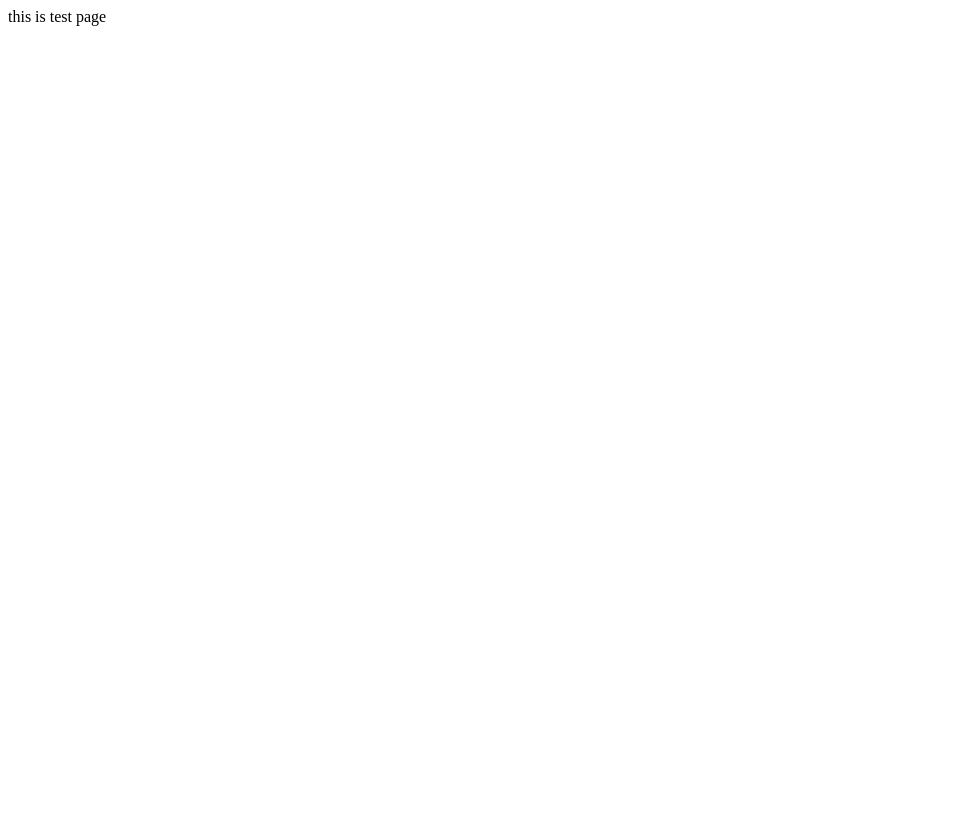
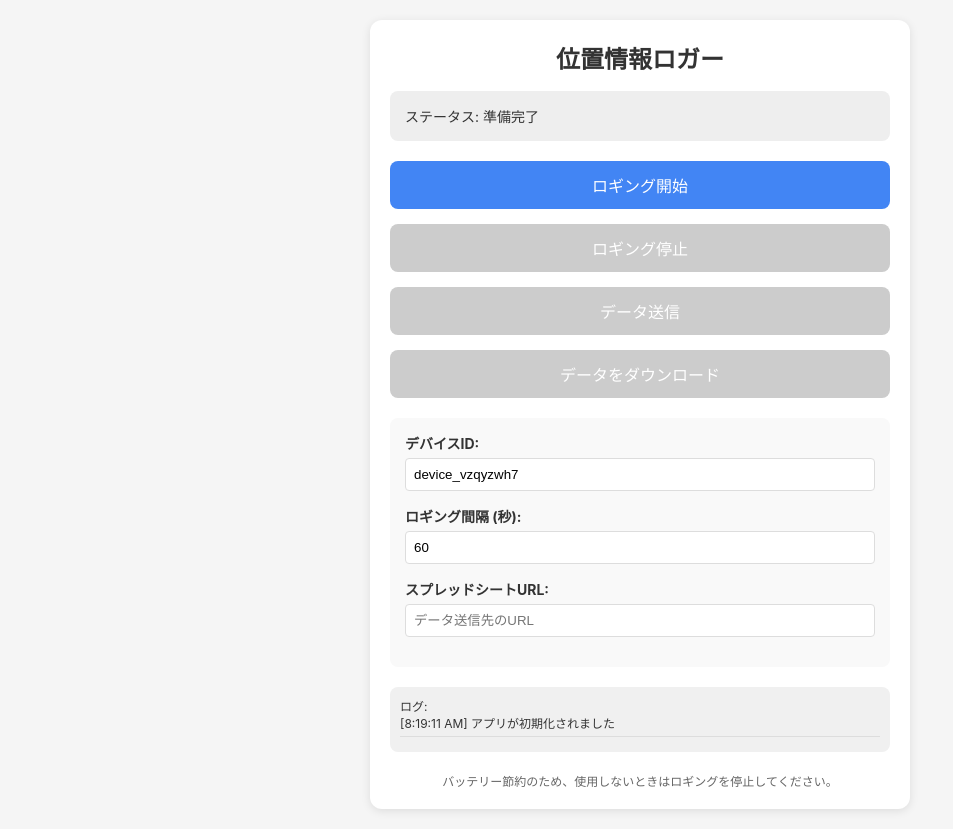
Before and after one commit to raisin910/location, a plain HTML site: page index.html in a window 1280 px wide. Shown: the whole page, without its empty margins (0-953 px from the left). Before the commit the page ends 800 px from the top, so only its background shows below. Drawn offline with Linux system fonts and the light colour scheme.

Commit message:
Update index.html

```diff
--- a/index.html
+++ b/index.html
@@ -1,3 +1,55 @@
-<html>
-  this is test page
+<!DOCTYPE html>
+<html lang="ja">
+<head>
+    <meta charset="UTF-8">
+    <meta name="viewport" content="width=device-width, initial-scale=1.0">
+    <title>位置情報ロガー</title>
+    <link rel="stylesheet" href="css/reset.css">
+    <link rel="stylesheet" href="css/style.css">
+</head>
+<body>
+    <div class="container">
+        <h1>位置情報ロガー</h1>
+
+        <div class="status" id="status">ステータス: 準備完了</div>
+
+        <div class="controls">
+            <button id="startBtn">ロギング開始</button>
+            <button id="stopBtn" disabled>ロギング停止</button>
+            <button id="sendDataBtn" disabled>データ送信</button>
+            <button id="downloadBtn" disabled>データをダウンロード</button>
+        </div>
+
+        <div class="settings">
+            <div class="form-group">
+                <label for="deviceId">デバイスID:</label>
+                <input type="text" id="deviceId" placeholder="一意のデバイスIDを入力">
+            </div>
+
+            <div class="form-group">
+                <label for="interval">ロギング間隔 (秒):</label>
+                <input type="number" id="interval" min="10" value="60">
+            </div>
+
+            <div class="form-group">
+                <label for="sheetUrl">スプレッドシートURL:</label>
+                <input type="text" id="sheetUrl" placeholder="データ送信先のURL">
+            </div>
+        </div>
+
+        <div class="log" id="logContainer">
+            <div>ログ:</div>
+        </div>
+
+        <div class="footer">
+            バッテリー節約のため、使用しないときはロギングを停止してください。
+        </div>
+    </div>
+
+    <!-- スクリプトファイルの読み込み - 順序が重要 -->
+    <script src="js/ui.js"></script>
+    <script src="js/storage.js"></script>
+    <script src="js/geolocation.js"></script>
+    <script src="js/app.js"></script>
+</body>
 </html>
```
